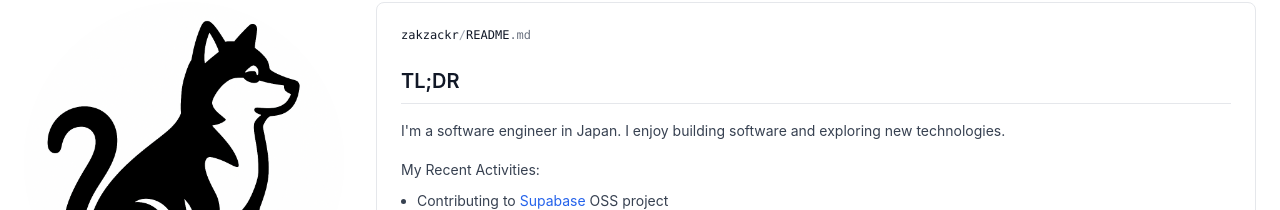
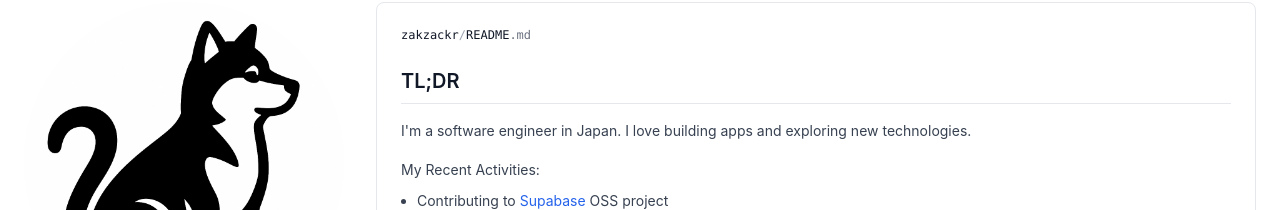
Before and after one commit to zakzackr/my-portfolio, a Next.js app: page / in a window 1280 px wide. Shown: the part 94-304 px from the top of the page. Built offline with nearby package versions, Linux system fonts and the light colour scheme.

Commit message:
update TLDR

```diff
--- a/components/TLDR.tsx
+++ b/components/TLDR.tsx
@@ -22,8 +22,8 @@ const TLDR: React.FC = () => {
                     TL;DR
                 </h2>
                 <p className="text-sm text-gray-700 leading-relaxed mb-4">
-                    I'm a software engineer in Japan. I enjoy building software
-                    and exploring new technologies.
+                    I'm a software engineer in Japan. I love building apps and
+                    exploring new technologies.
                 </p>
                 <p className="text-sm text-gray-700 leading-relaxed mb-2">
                     My Recent Activities:
```
